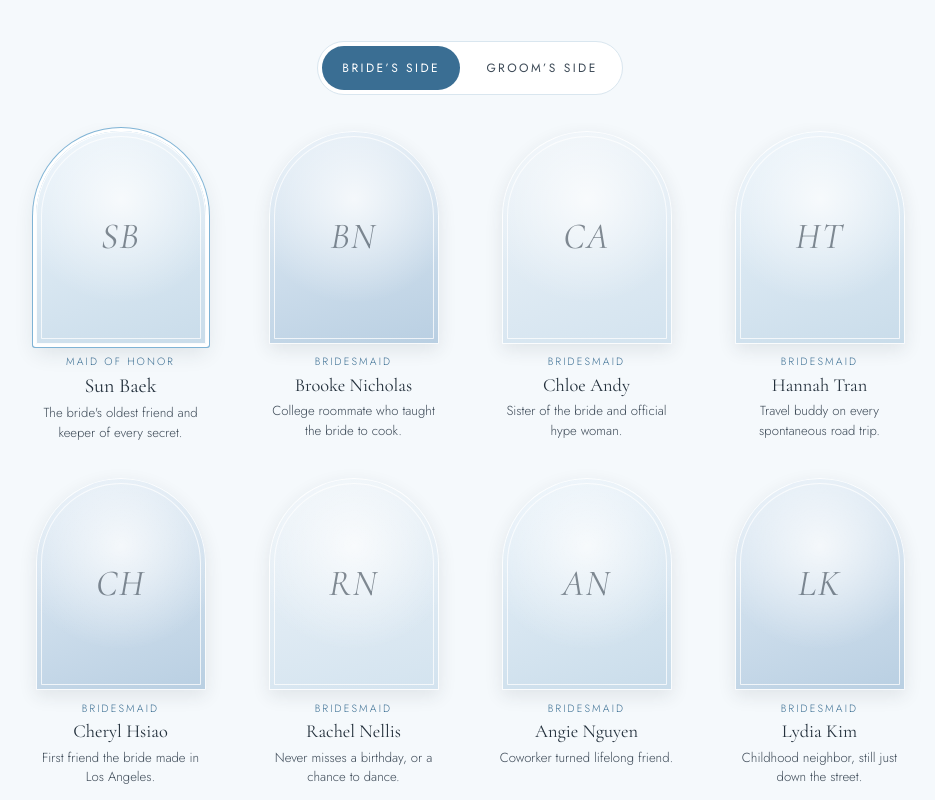
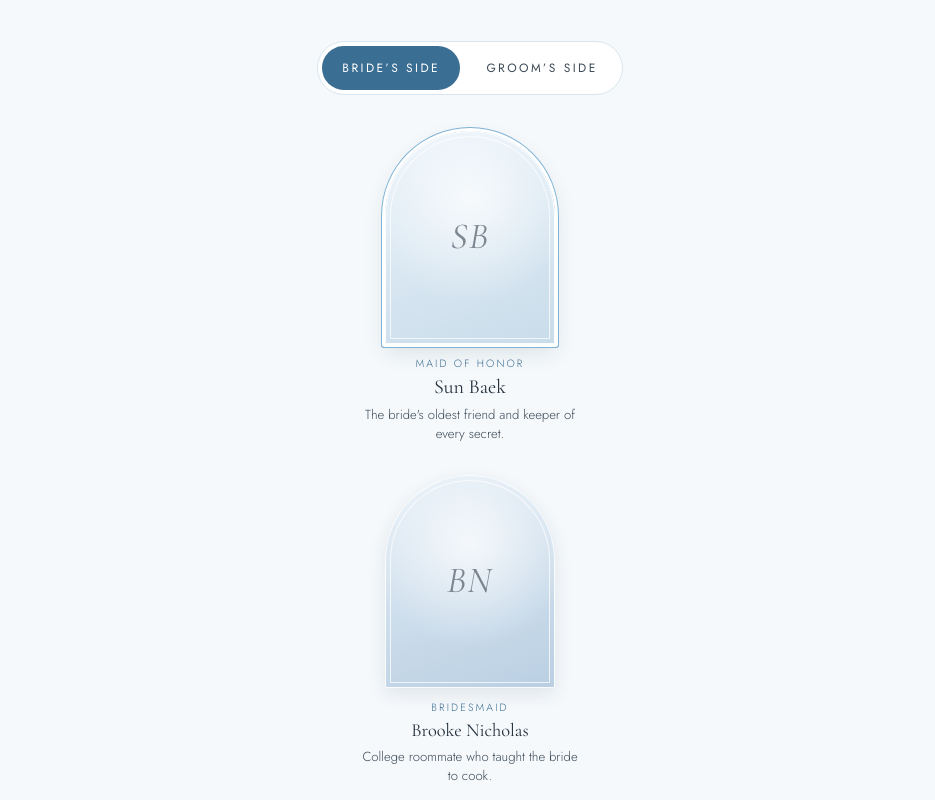
Before and after one commit to 100sun/precious-wedding, a plain HTML site: page index.html in a window 1280 px wide. Shown: the part 7060-7860 px from the top of the page, without its empty margins (170-1105 px from the left). Drawn offline with nearby package versions, Linux system fonts and the light colour scheme; no server answers.

Commit message:
style(dev): wedding party one person per row

```diff
--- a/party.css
+++ b/party.css
@@ -78,20 +78,15 @@
     display: none;
   }
 }
-/* people: two across on phones, four across on laptops */
+/* people: one per row on every screen */
 .party__list {
   display: grid;
-  grid-template-columns: repeat(2, minmax(0, 1fr));
-  gap: 1.6rem 1rem;
-  margin: 0;
+  grid-template-columns: minmax(0, 1fr);
+  gap: 2rem;
+  max-width: 420px;
+  margin: 0 auto;
   padding: 0 2px;
   list-style: none;
-}
-@media (min-width: 768px) {
-  .party__list {
-    grid-template-columns: repeat(4, minmax(0, 1fr));
-    gap: 2.25rem 1.5rem;
-  }
 }
 /* maid of honor and best men lead the slide */
 .party__person {
@@ -103,8 +98,8 @@
   display: grid;
   place-items: center;
   width: 100%;
-  max-width: 150px;
-  margin: 0 auto 0.6rem;
+  max-width: 170px;
+  margin: 0 auto 0.7rem;
   aspect-ratio: 4 / 5;
   border-radius: 999px 999px 10px 10px;
   overflow: hidden;
@@ -163,7 +158,7 @@
   color: var(--ink);
 }
 .party__line {
-  max-width: 24ch;
+  max-width: 30ch;
   margin: 0.3rem auto 0;
   font-size: 0.82rem;
   line-height: 1.45;
```
